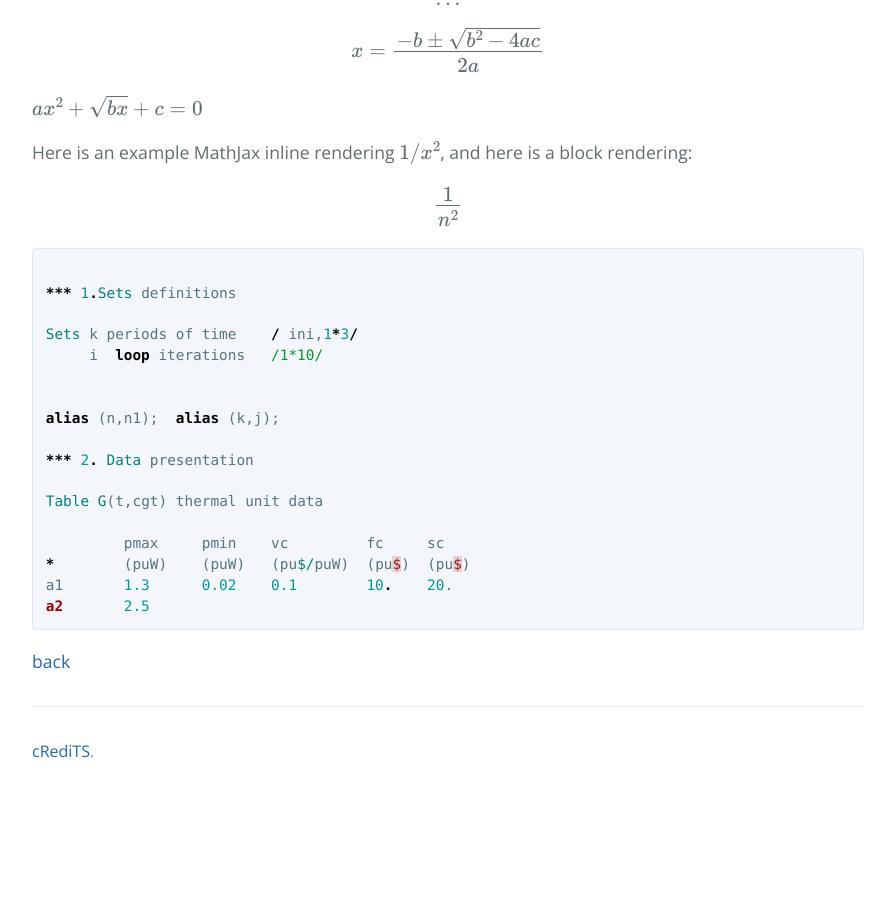
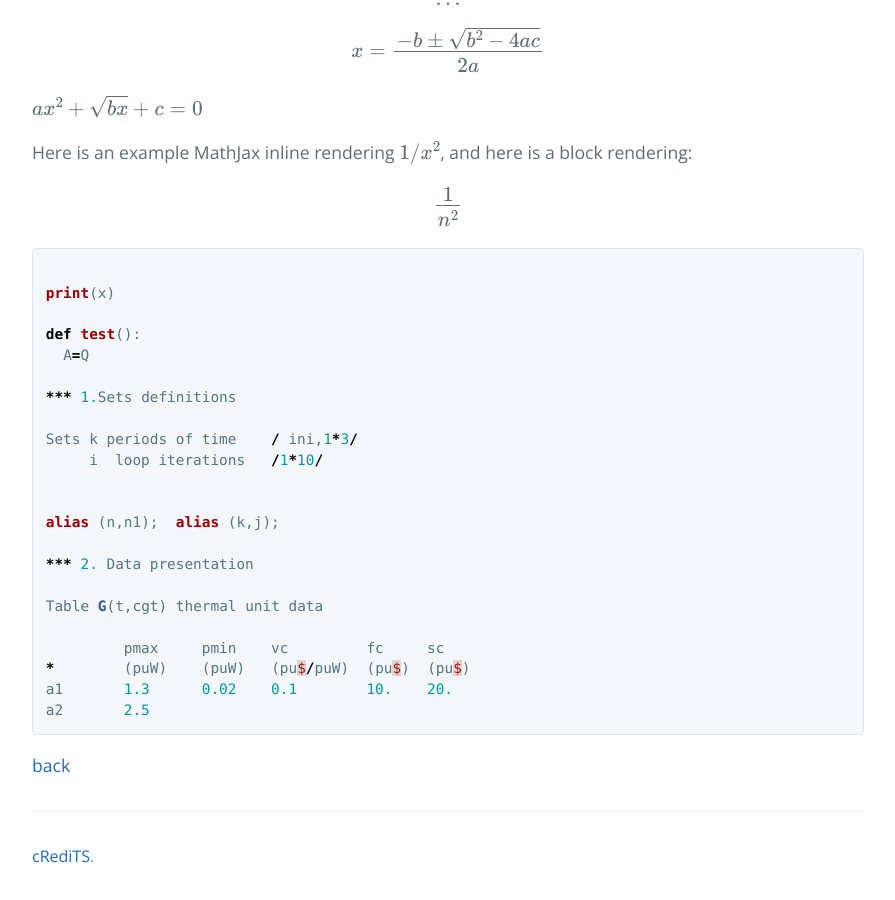
Before and after one commit to vlmeg/vlmeg.github.io, a Jekyll site: the page built from test.md, in a window 1280 px wide and 900 px high, scrolled down 932 px. Shown: the whole window, without its empty margins (192-1087 px from the left). Built offline with Jekyll 4.4.1, drawn with Linux system fonts in a browser that asks for light colours; formulas are drawn with MathJax 3; the repository's description, which GitHub fills in, is left out; our own code applies the rules of GitHub Pages for plain Markdown files; before the commit the page ends 1727 px from its top, so only the background shows below that.

Commit message:
Update test.md

````diff
--- a/test.md
+++ b/test.md
@@ -30,7 +30,12 @@ Here is an example MathJax inline rendering \\( 1/x^{2} \\), and here is a block
 \\[ \frac{1}{n^{2}} \\]
 
 
-``` ruby
+``` python
+
+print(x)
+
+def test():
+  A=Q
 
 *** 1.Sets definitions
 
````
